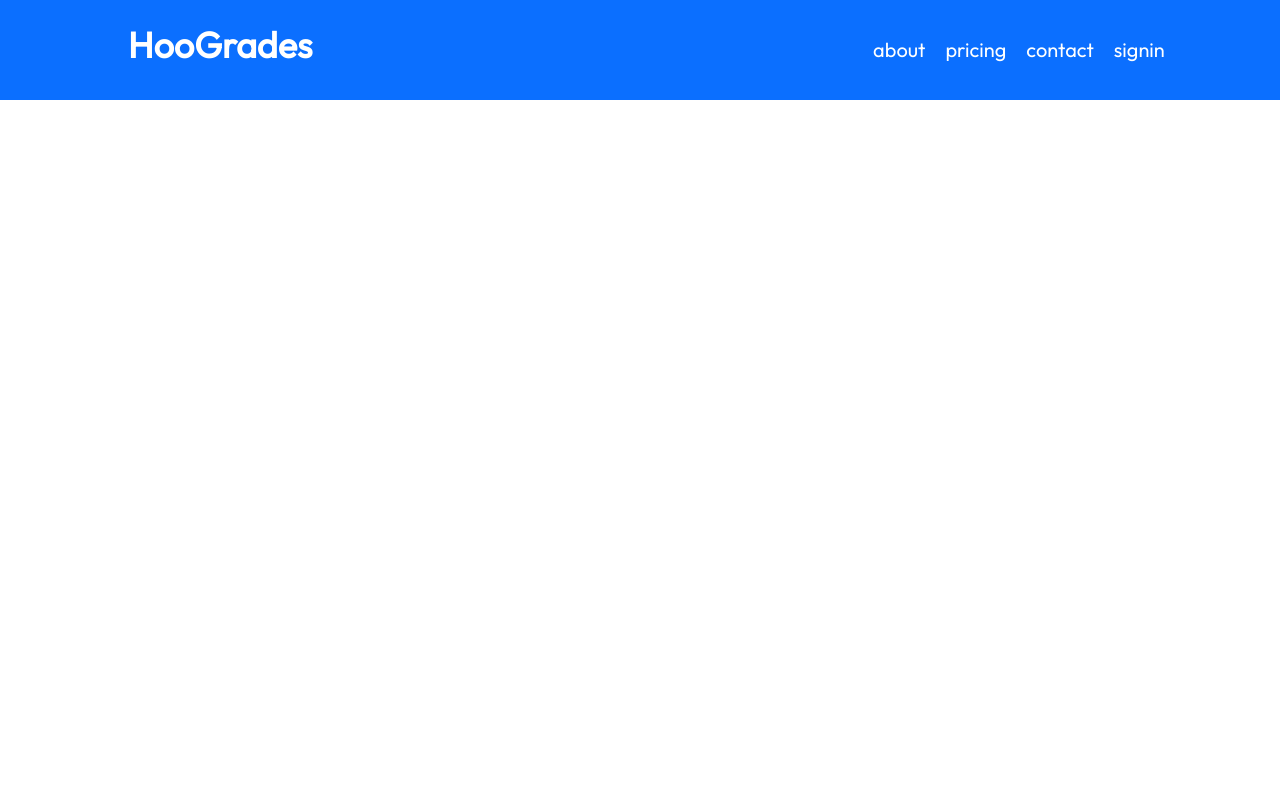
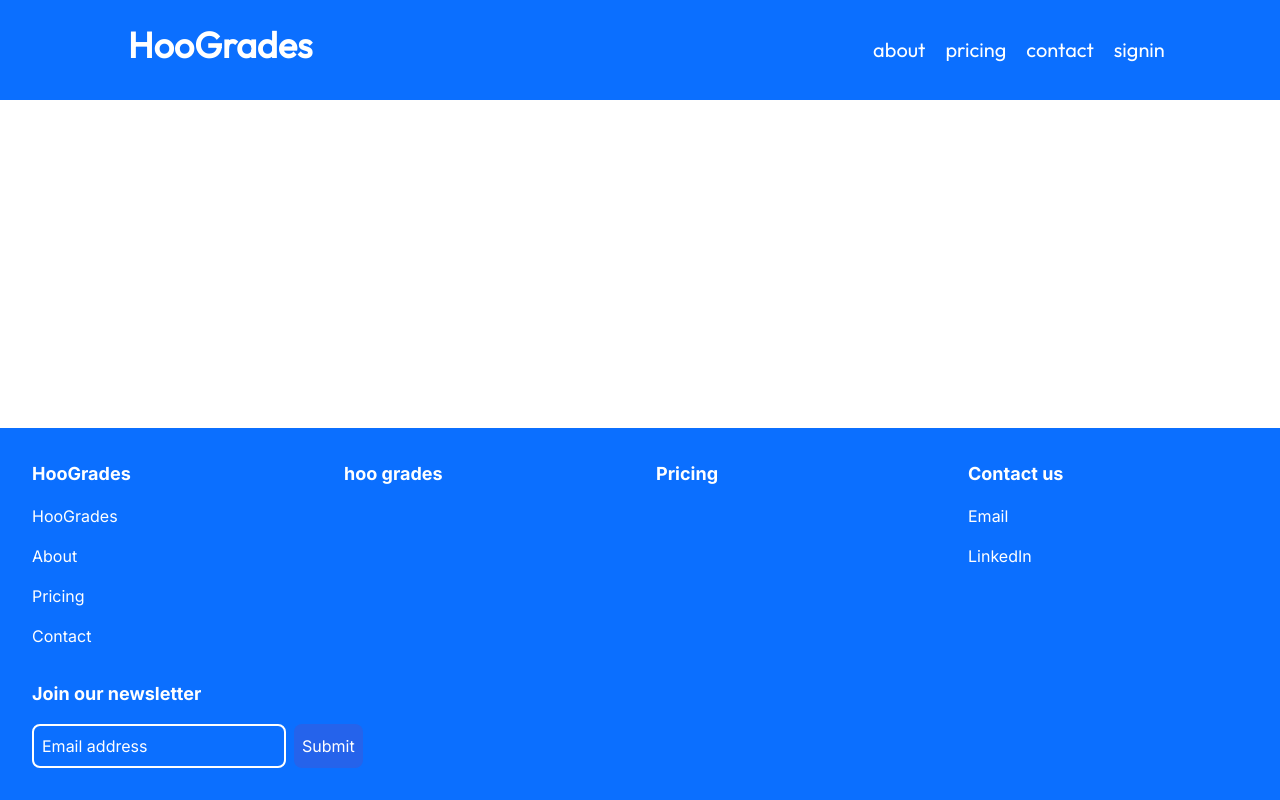
Before and after one commit to IAMVANN/HooGrades, a Next.js app in the folder hoo-grades/: page / in a window 1280 px wide. Built offline with nearby package versions, Linux system fonts and the light colour scheme.

Commit message:
Added Footer

```diff
--- a/hoo-grades/src/app/page.tsx
+++ b/hoo-grades/src/app/page.tsx
@@ -1,4 +1,5 @@
 import Navbar from "@/components/UnloggedInNavbar";
+import Footer from "@/components/footer";
 import { Outfit } from "next/font/google";
 
 const outfit = Outfit({
@@ -8,8 +9,11 @@ const outfit = Outfit({
 
 export default function Home() {
   return (
-    <main className={outfit.className}>
-      <Navbar {...outfit} />
-    </main>
+    <div className="flex flex-col min-h-screen">
+      <main className={`flex-grow ${outfit.className}`}>
+        <Navbar {...outfit} />
+      </main>
+      <Footer />
+    </div>
   );
 }
--- /dev/null
+++ b/hoo-grades/src/components/footer.tsx
@@ -0,0 +1,62 @@
+import Link from "next/link";
+export default function Footer() {
+  return (
+    <footer className="bg-[#0B6FFF] text-white">
+      <div className="max-w-screen-xl mx-auto py-8 px-4 sm:px-6 lg:px-8">
+        <div className="grid grid-cols-1 sm:grid-cols-2 md:grid-cols-4 gap-8">
+          <div>
+            <h2 className="text-lg font-bold">HooGrades</h2>
+            <ul className="mt-4 space-y-4">
+              <li>
+                <a href="/">HooGrades</a>
+              </li>
+              <li>About</li>
+              <li>Pricing</li>
+              <li>Contact</li>
+            </ul>
+          </div>
+          <div className="hidden md:block">
+            <h2 className="text-lg font-bold">hoo grades</h2>
+          </div>
+          <div>
+            <h2 className="text-lg font-bold">Pricing</h2>
+          </div>
+          <div>
+            <h2 className="text-lg font-bold">Contact us</h2>
+            <ul className="mt-4 space-y-4">
+              <li>
+                <a href="signin" className="hover:underline">
+                  Email
+                </a>
+              </li>
+              <li>
+                <a
+                  href="https://www.linkedin.com/in/ivan-zheng-5532b8267/"
+                  className="hover:underline"
+                >
+                  LinkedIn
+                </a>
+              </li>
+            </ul>
+          </div>
+          <div>
+            <h2 className="text-lg font-bold">Join our newsletter</h2>
+            <form className="flex mt-4">
+              <input
+                type="email"
+                placeholder="Email address"
+                className="mr-2 p-2 rounded-lg border-2 border-white bg-transparent text-white placeholder-white focus:outline-none focus:border-white"
+              />
+              <button
+                type="submit"
+                className="p-2 rounded-lg bg-blue-600 hover:bg-blue-700 focus:outline-none focus:ring-2 focus:ring-blue-600 focus:ring-opacity-50"
+              >
+                Submit
+              </button>
+            </form>
+          </div>
+        </div>
+      </div>
+    </footer>
+  );
+}
```
